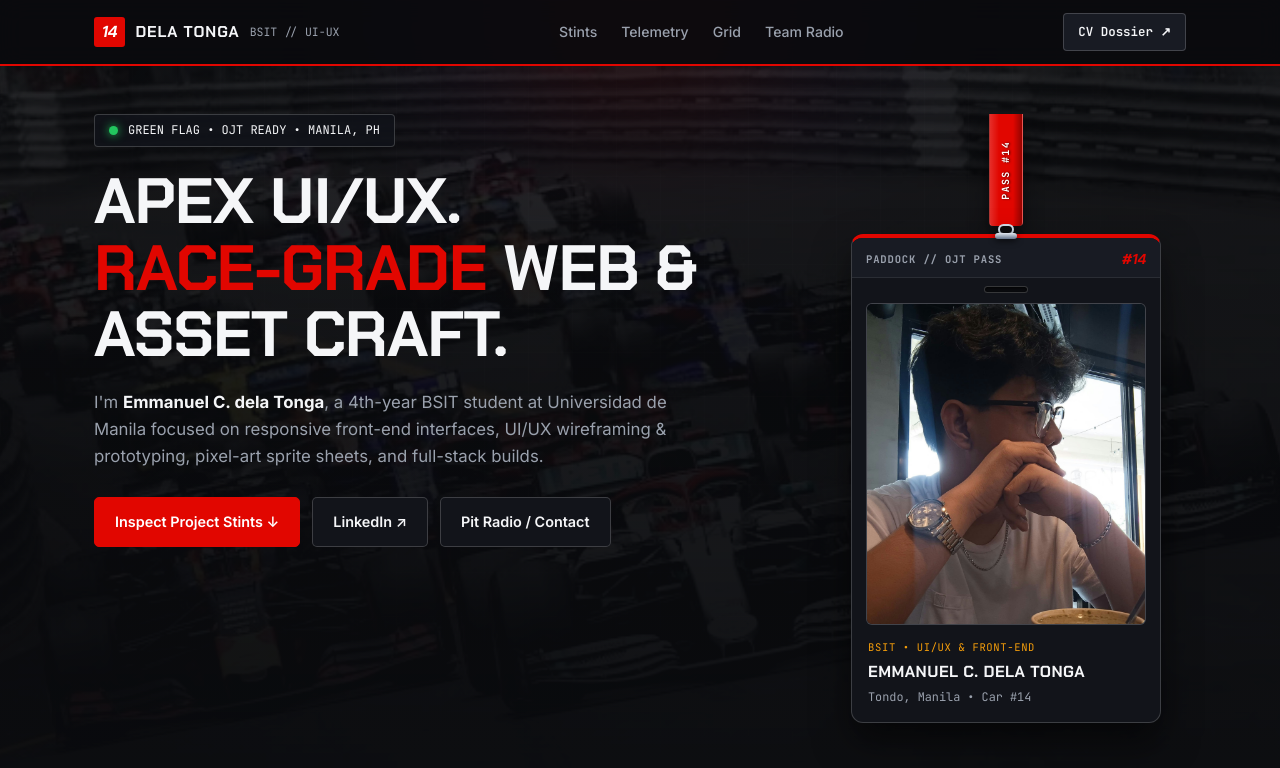
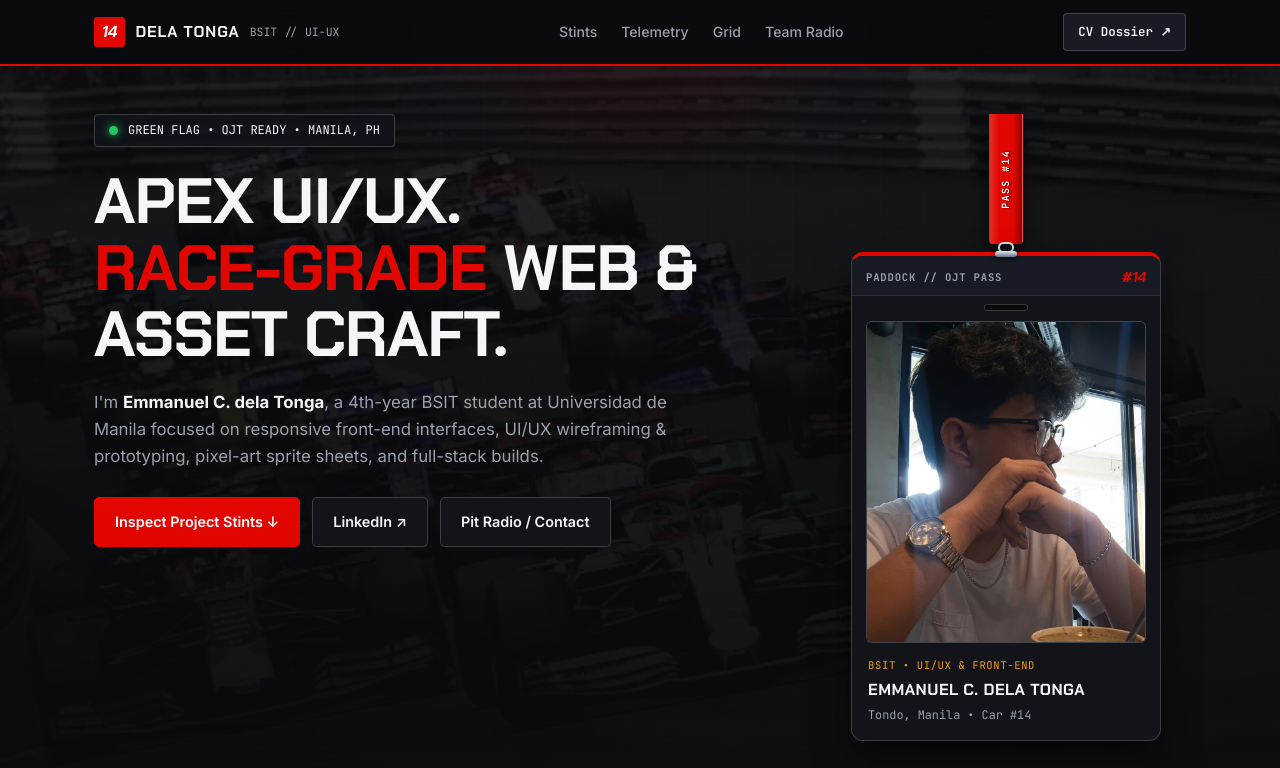
Before and after one commit to delatongaemmanuel-ui/it-portfolio, a plain HTML site: page index.html in a window 1280 px wide. Shown: the top 768 px of the page. Drawn offline with Linux system fonts and the light colour scheme.

Commit message:
Make hanging lanyard strap longer

```diff
--- a/style.css
+++ b/style.css
@@ -275,7 +275,7 @@ body {
 .lanyard-strap {
   position: relative;
   width: 34px;
-  height: 112px;
+  height: 130px;
   background:
     linear-gradient(
       90deg,
```
